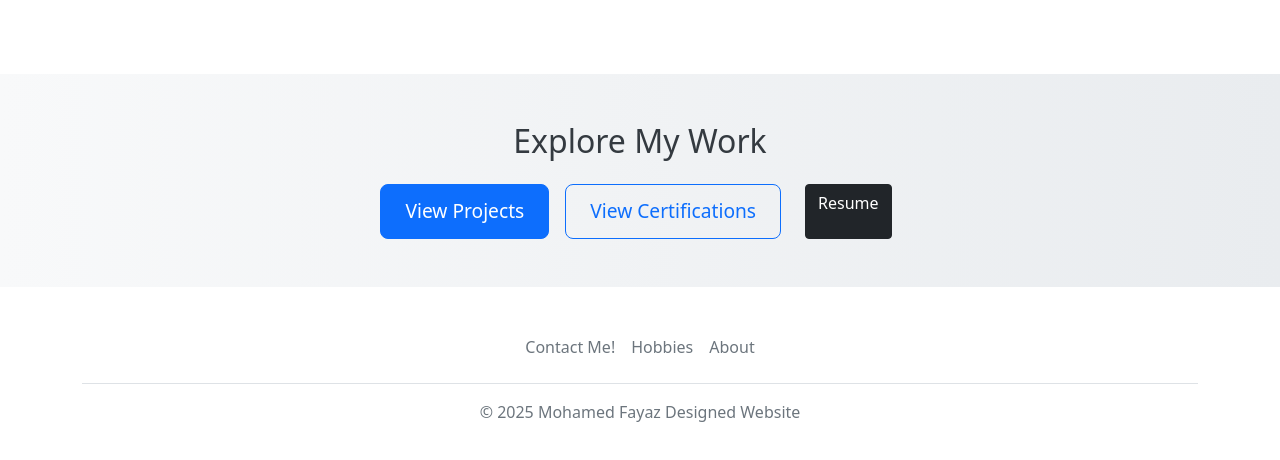
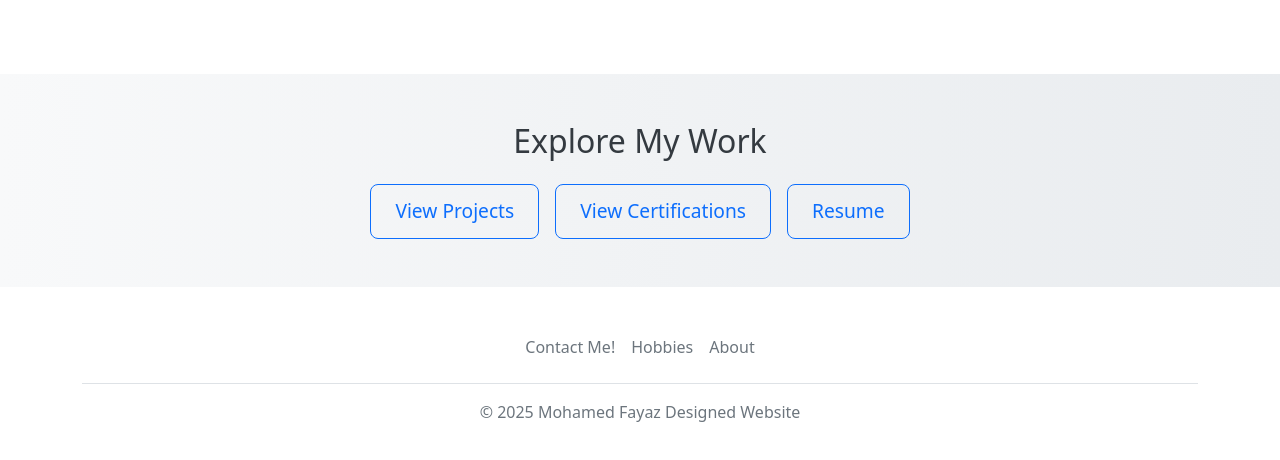
Before and after one commit to fayaz-fm/updated_portfolio, a plain HTML site: page index.html in a window 1280 px wide. Shown: the part 2743-3203 px from the top of the page. Drawn offline with nearby package versions, Linux system fonts and the light colour scheme.

Commit message:
Add files via upload

```diff
--- a/index.html
+++ b/index.html
@@ -229,9 +229,9 @@
       <div class="container">
         <h2 class="mb-4">Explore My Work</h2>
         <div class="d-flex justify-content-center gap-3">
-          <a href="projects.html" class="btn btn-primary btn-lg">View Projects</a>
+          <a href="projects.html" class="btn btn-outline-primary btn-lg">View Projects</a>
           <a href="certifications.html" class="btn btn-outline-primary btn-lg">View Certifications</a>
-          <a href="resume.html" class="btn btn-dark mx-2" target="_blank">Resume</a>
+          <a href="resume.html" class="btn btn-outline-primary btn-lg">Resume</a>
         </div>
       </div>
     </section>
```
